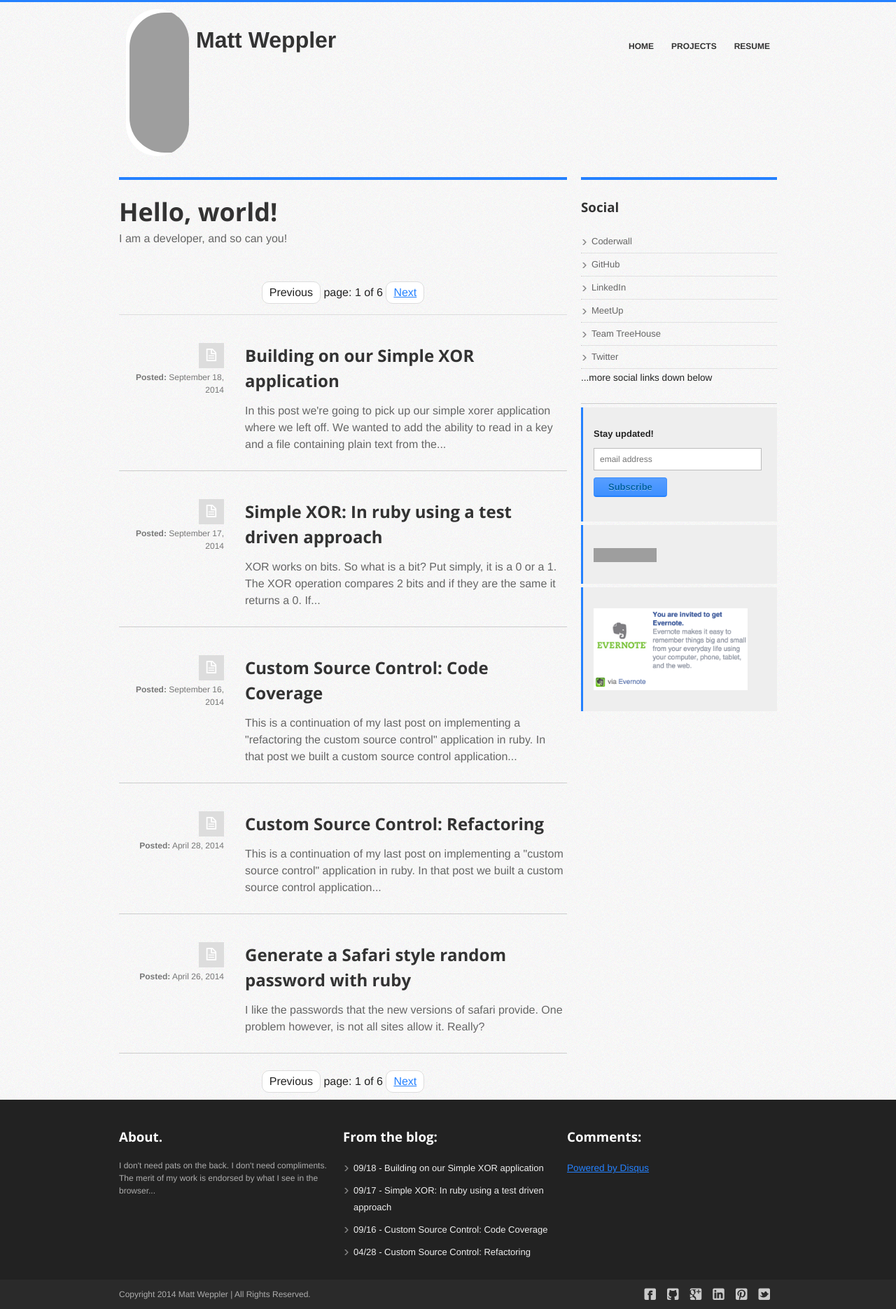
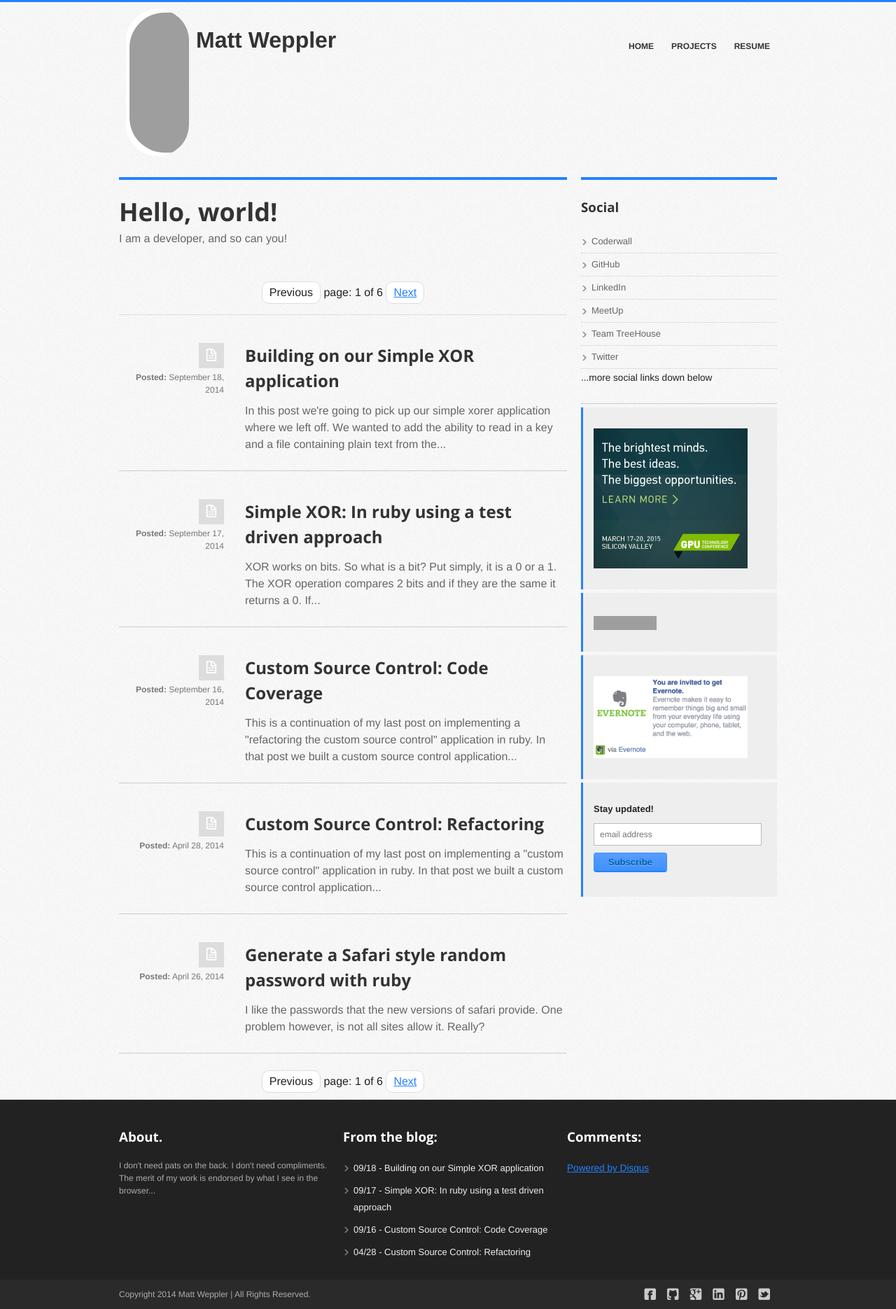
Before and after one commit to mweppler/mweppler.github.com, a Jekyll site: the page built from index.html, in a window 1280 px wide. Shown: the whole page at 70% size. Built offline with Jekyll 4.4.1, drawn with Linux system fonts in a browser that asks for light colours; nearby versions of some CDN libraries; the list of posts is cut into pages by our own code; comment, search, counter and statistics services are not loaded; grey boxes are pictures that could not be loaded.

Commit message:
added gtc2015 banner

```diff
--- a/index.html
+++ b/index.html
@@ -94,6 +94,27 @@ title: Blog
     <small>...more social links down below</small>
   </div><!--/.well -->
 
+  <!--GTC 2015-->
+  <div class="call-to-action">
+    <a href="http://www.gputechconf.com/" target="_blank">
+      <img style="max-width: 220px;" src="img/for-posts/gtc2015-220x200.jpg"/>
+    </a>
+  </div>
+
+  <!--Team Treehouse-->
+  <div class="call-to-action">
+    <a href="http://referrals.trhou.se/mweppler" target="_blank">
+      <img style="max-width: 220px;" src="http://wac.a8b5.edgecastcdn.net/80A8B5/static-assets/assets/content/referral-badge-grn.png"/>
+    </a>
+  </div>
+
+  <!--Evernote-->
+  <div class="call-to-action">
+    <a href="https://www.evernote.com/referral/Registration.action?uid=5114105&sig=47f41903245503d45bc3d72cbdaea957" target="_blank">
+      <img style="max-width: 220px;" src="img/for-posts/evernote-referal.png"/>
+    </a>
+  </div>
+
   <!-- Begin MailChimp Signup Form -->
   <div class="call-to-action">
     <link href="http://cdn-images.mailchimp.com/embedcode/slim-081711.css" rel="stylesheet" type="text/css">
@@ -112,20 +133,5 @@ title: Blog
     </form>
     </div>
   </div>
-  <!--End mc_embed_signup-->
-
-  <!--Team Treehouse-->
-  <div class="call-to-action">
-    <a href="http://referrals.trhou.se/mweppler" target="_blank">
-      <img style="max-width: 220px;" src="http://wac.a8b5.edgecastcdn.net/80A8B5/static-assets/assets/content/referral-badge-grn.png"/>
-    </a>
-  </div>
-
-  <!--Evernote-->
-  <div class="call-to-action">
-    <a href="https://www.evernote.com/referral/Registration.action?uid=5114105&sig=47f41903245503d45bc3d72cbdaea957" target="_blank">
-      <img style="max-width: 220px;" src="img/for-posts/evernote-referal.png"/>
-    </a>
-  </div>
 
 </aside><!--/span-->
```
Also changed, not shown: img/for-posts/gtc2015-220x200.jpg (added).
